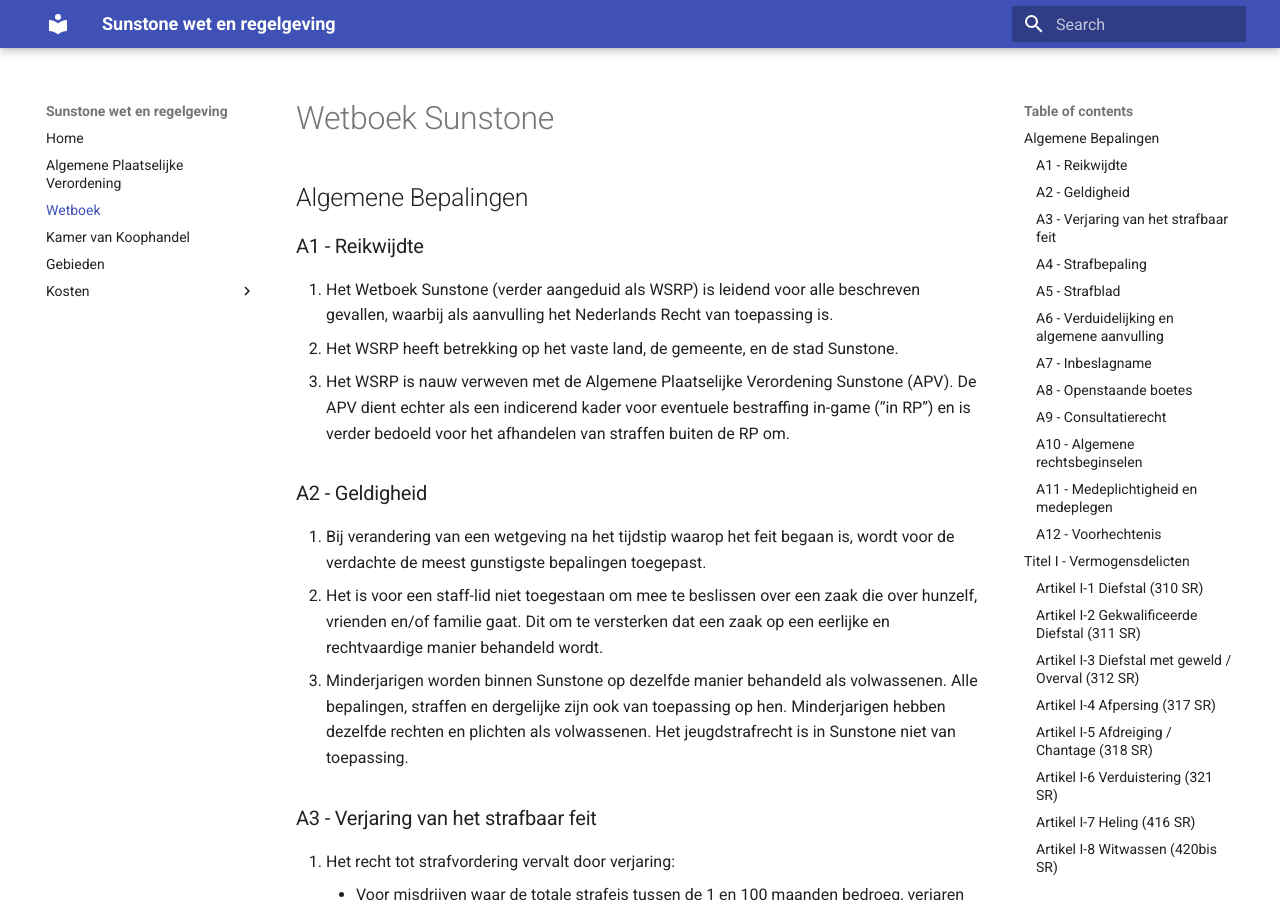
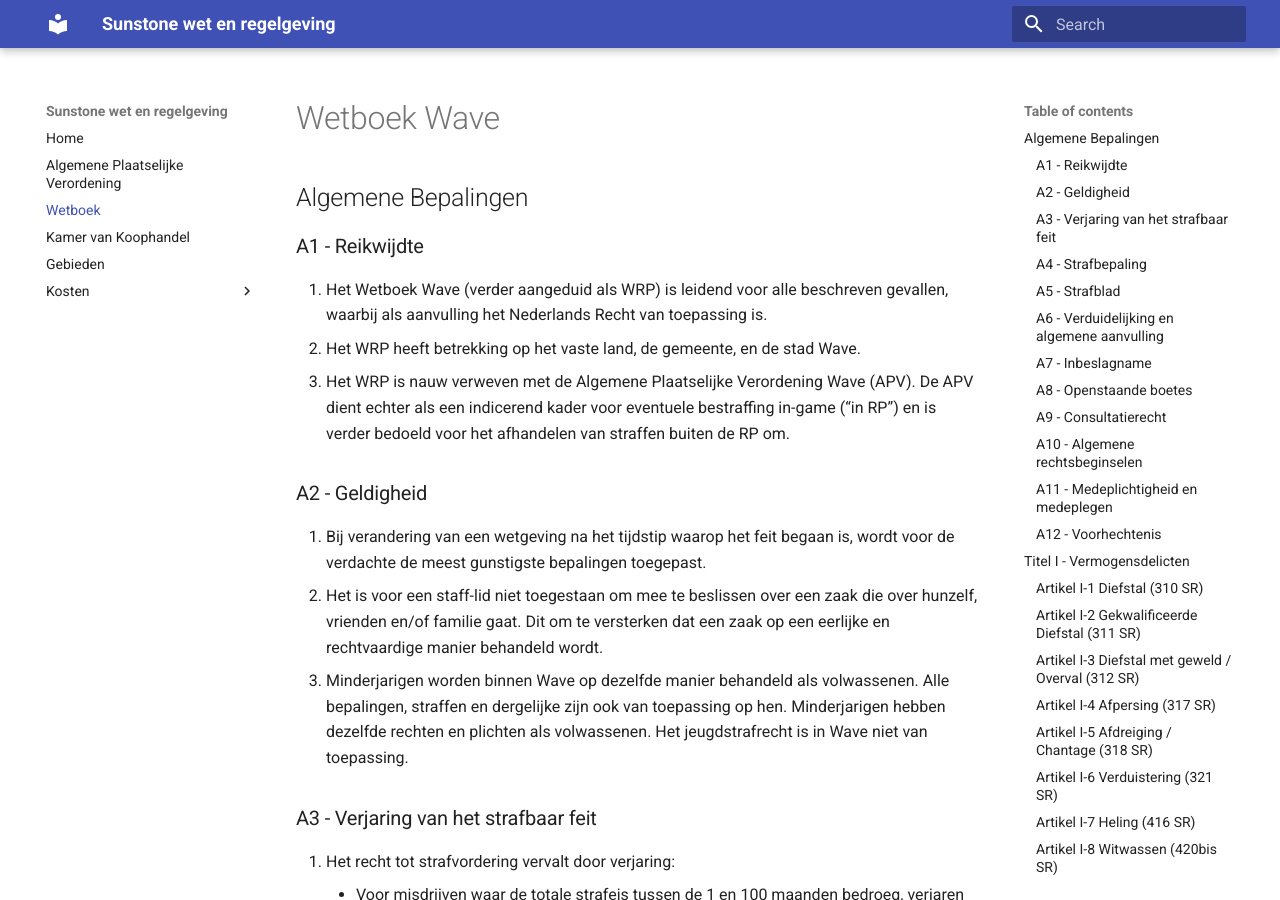
Before and after one commit to mickjoel/wetboek.sunstone, an MkDocs documentation site: the page built from docs/wetboek.md, in a window 1280 px wide and 900 px high. Built offline with MkDocs 1.6.1 and Material for MkDocs 9.7.7, drawn with Linux system fonts in a browser that asks for light colours; some of the changed text lies outside the part shown.

Commit message:
Update wetboek.md

```diff
--- a/docs/wetboek.md
+++ b/docs/wetboek.md
@@ -1,18 +1,18 @@
-# Wetboek Sunstone
+# Wetboek Wave
 
 ## Algemene Bepalingen
 
 ### A1 - Reikwijdte
 
-1. Het Wetboek Sunstone (verder aangeduid als WSRP) is leidend voor alle beschreven gevallen, waarbij als aanvulling het Nederlands Recht van toepassing is.
-2. Het WSRP heeft betrekking op het vaste land, de gemeente, en de stad Sunstone.
-3. Het WSRP is nauw verweven met de Algemene Plaatselijke Verordening Sunstone (APV). De APV dient echter als een indicerend kader voor eventuele bestraffing in-game (“in RP”) en is verder bedoeld voor het afhandelen van straffen buiten de RP om.
+1. Het Wetboek Wave (verder aangeduid als WRP) is leidend voor alle beschreven gevallen, waarbij als aanvulling het Nederlands Recht van toepassing is.
+2. Het WRP heeft betrekking op het vaste land, de gemeente, en de stad Wave.
+3. Het WRP is nauw verweven met de Algemene Plaatselijke Verordening Wave (APV). De APV dient echter als een indicerend kader voor eventuele bestraffing in-game (“in RP”) en is verder bedoeld voor het afhandelen van straffen buiten de RP om.
 
 ### A2 - Geldigheid
 
 1. Bij verandering van een wetgeving na het tijdstip waarop het feit begaan is, wordt voor de verdachte de meest gunstigste bepalingen toegepast.
 2. Het is voor een staff-lid niet toegestaan om mee te beslissen over een zaak die over hunzelf, vrienden en/of familie gaat. Dit om te versterken dat een zaak op een eerlijke en rechtvaardige manier behandeld wordt.
-3. Minderjarigen worden binnen Sunstone op dezelfde manier behandeld als volwassenen. Alle bepalingen, straffen en dergelijke zijn ook van toepassing op hen. Minderjarigen hebben dezelfde rechten en plichten als volwassenen. Het jeugdstrafrecht is in Sunstone niet van toepassing.
+3. Minderjarigen worden binnen Wave op dezelfde manier behandeld als volwassenen. Alle bepalingen, straffen en dergelijke zijn ook van toepassing op hen. Minderjarigen hebben dezelfde rechten en plichten als volwassenen. Het jeugdstrafrecht is in Wave niet van toepassing.
 
 ### A3 - Verjaring van het strafbaar feit
 
@@ -72,7 +72,7 @@
     8. Er kan alleen in beroep gegaan worden tegen een inbeslagname door middel van een advocaat. Het voertuig kan er alleen uitgehaald worden als er een advocaat betrokken is, of d.m.v. het klachtenformulier.
     9. Uitzonderingsgrond voor teruggave van het voertuig is, indien het een voertuig betreft zoals omschreven in Artikel III-14 Illegale voertuigen of indien een voertuig voor de vierde keer in beslag wordt genomen. In dit geval zal het voertuig worden vernietigd of verkocht. Ook voertuigen die langer dan veertien (14) dagen in de opslag staan, zullen worden vernietigd of verkocht. Dit laatste geldt niet indien er bezwaar is aangetekend via het klachtenformulier van de politie of koninklijke marechaussee.
 3. Geldige redenen voor inbeslagname zijn:
-    1. Plegen van een strafbaar feit uit het wetboek van Sunstone waarbij het goed direct of indirect betrokken is, behalve fout parkeren en een snelheidsovertreding met uitzondering zoals beschreven in lid E van dit artikel;
+    1. Plegen van een strafbaar feit uit het wetboek van Wave waarbij het goed direct of indirect betrokken is, behalve fout parkeren en een snelheidsovertreding met uitzondering zoals beschreven in lid E van dit artikel;
     2. Plegen van een misdrijf uit de Nederlandse wetgeving waarbij het goed direct of indirect betrokken is;
     3. Niet stoppen voor stopteken gegeven door middel van een politietransparant of rode lamp;
     4. Niet voldoen aan (verkeers)aanwijzing van bevoegde en als zodanig kenbare opsporingsambtenaar of lid van de Koninklijke Luchtmacht;
@@ -1216,4 +1216,4 @@ Onder terroristisch misdrijf/daad wordt verstaan het oogmerk om de bevolking of
 6. Feiten of omstandigheden van algemene bekendheid behoeven geen bewijs.
 
 ---------------------
-*Wetboek Sunstone is opgesteld uit naam van de Hoge Raad, bedoeld voor het eiland, de gemeente en de stad Sunstone, opgetekend door Mick Joel Escobar, te Sunstone.*
+*Wetboek Wave is opgesteld uit naam van de burgerraad, bedoeld voor het eiland, de gemeente en de stad Wave.*
```
